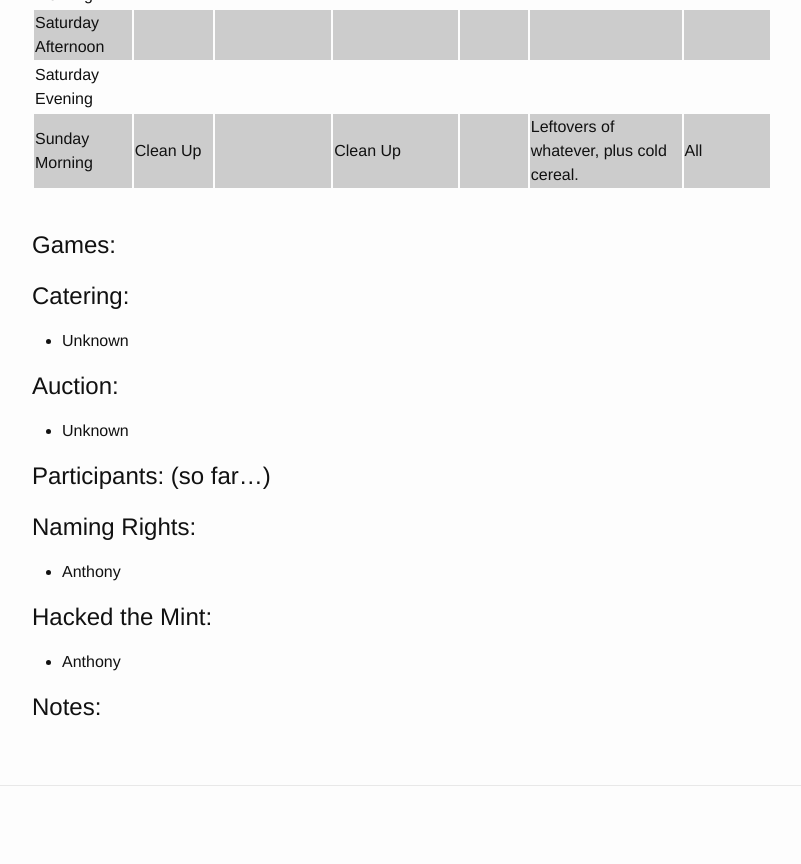
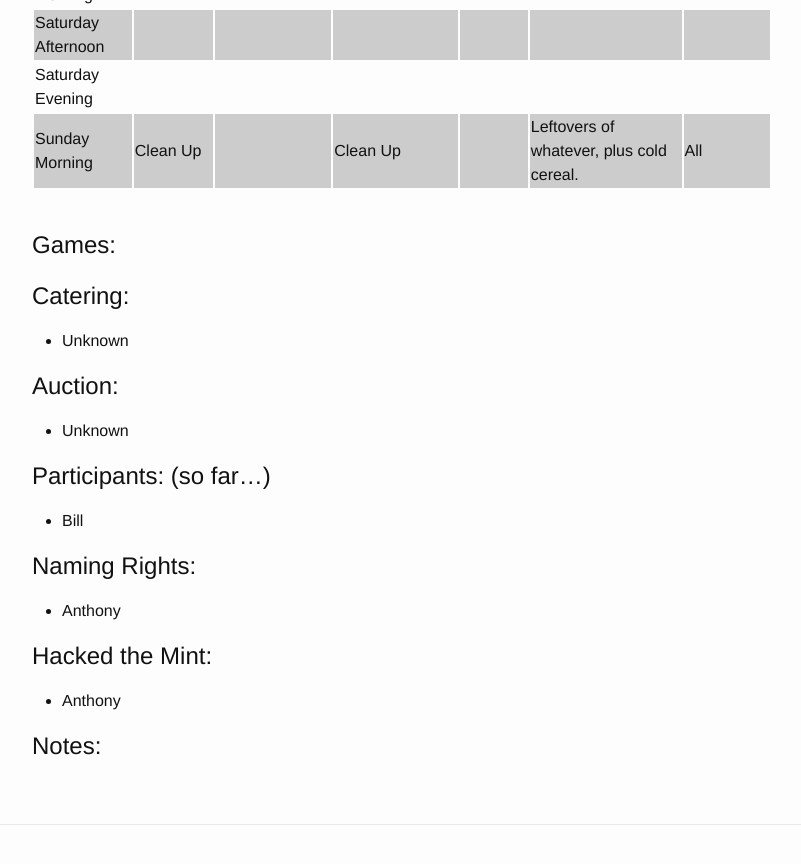
Before and after one commit to Geekend-PNW/geekend-pnw.github.com, a Jekyll site: the page built from _events/2019-06.md, in a window 1280 px wide and 900 px high, scrolled down 594 px. Shown: the top 864 px of the window, without its empty margins (238-1039 px from the left). Built offline with Jekyll 4.4.1, drawn with Linux system fonts in a browser that asks for light colours.

Commit message:
stupid period

```diff
--- a/_data/players.yml
+++ b/_data/players.yml
@@ -9,7 +9,7 @@
   fname: Bill
   lname: Wellington
   bio: likes games
-  events: [ 2014-06, 2015-06, 2016-06, 2017-07, 2018-07. 2019-06 ]
+  events: [ 2014-06, 2015-06, 2016-06, 2017-07, 2018-07, 2019-06 ]
 
 -
   fname: Eric
```
